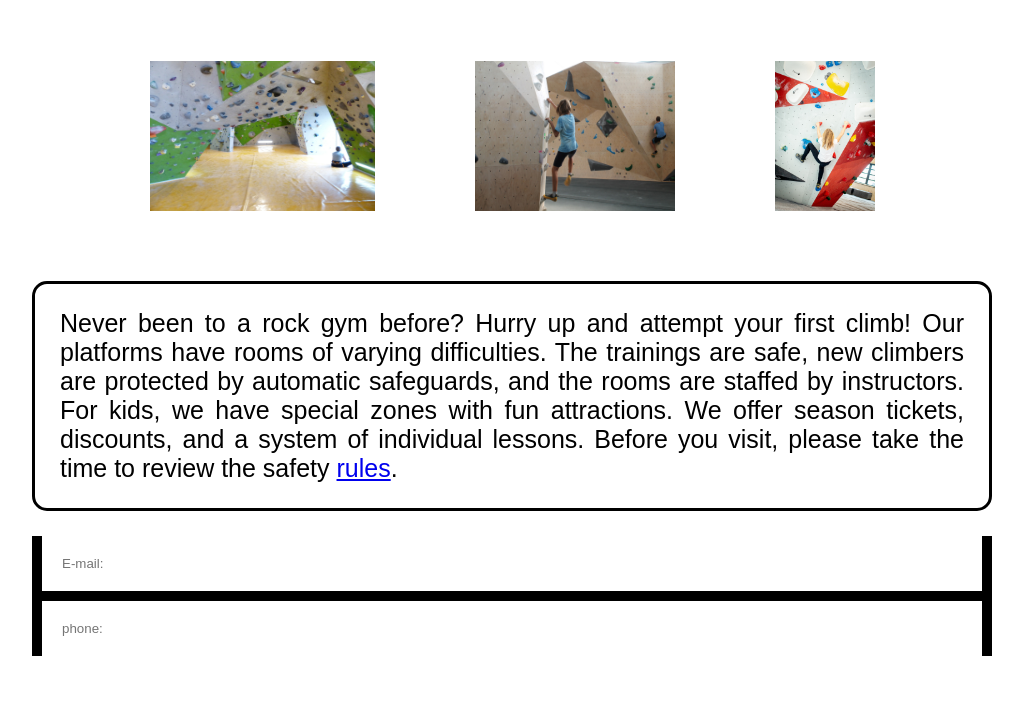
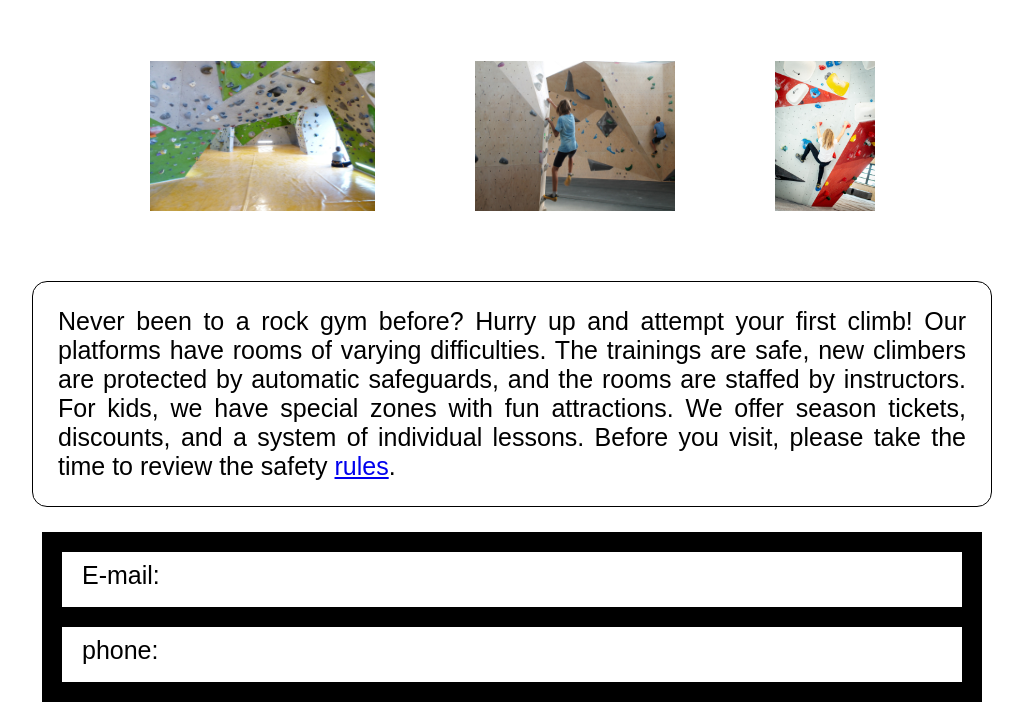
Before and after one commit to htmlCss-239/nikoKavtaradze, a plain HTML site: page Bouldering.html in a window 1280 px wide. Shown: the part 423-1145 px from the top of the page, without its empty margins (128-1151 px from the left). Before the commit the page ends 1099 px from the top, so only its background shows below. Drawn offline with Linux system fonts and the light colour scheme.

Commit message:
fixed the footer

```diff
--- a/bouldering.css
+++ b/bouldering.css
@@ -49,6 +49,7 @@ nav a {
   margin-top: 70px;
   font-size: 25px;
   border: solid;
+  border-width: 1px;
   border-radius: 15px;
   text-align: justify;
   padding: 25px;
@@ -57,19 +58,27 @@ nav a {
 
 footer {
   margin-top: 25px;
-  background-color: black;
 }
 
 input {
-  border: none;
+  border: solid;
+  border-width: 20px;
+
   padding: 20px;
 }
 
 #info1 {
   display: flex;
   flex-direction: column;
-  gap: 10px;
+  gap: 0px;
   margin: 10px;
   margin-top: 20px;
   margin-bottom: 20px;
 }
+input::placeholder {
+  font-size: 25px;
+  color: black;
+}
+#email {
+  border-bottom: 0;
+}
```
